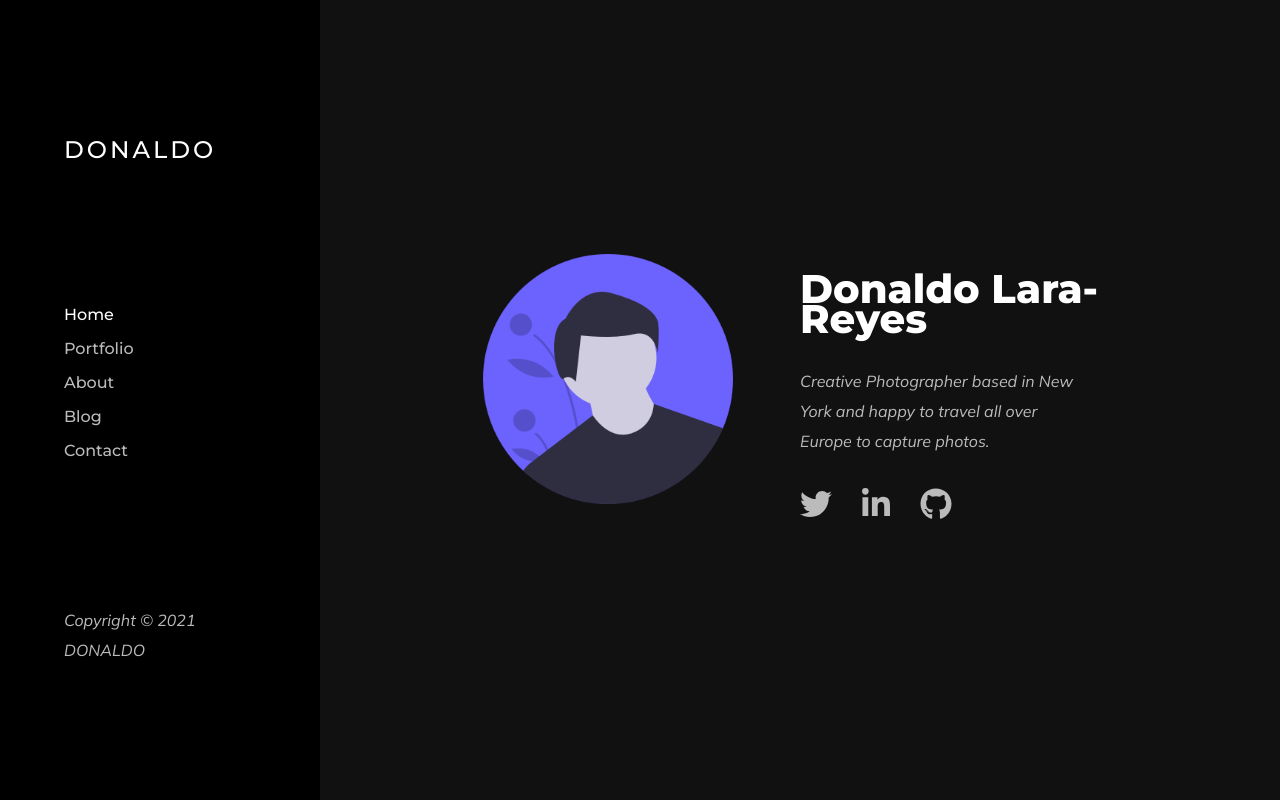
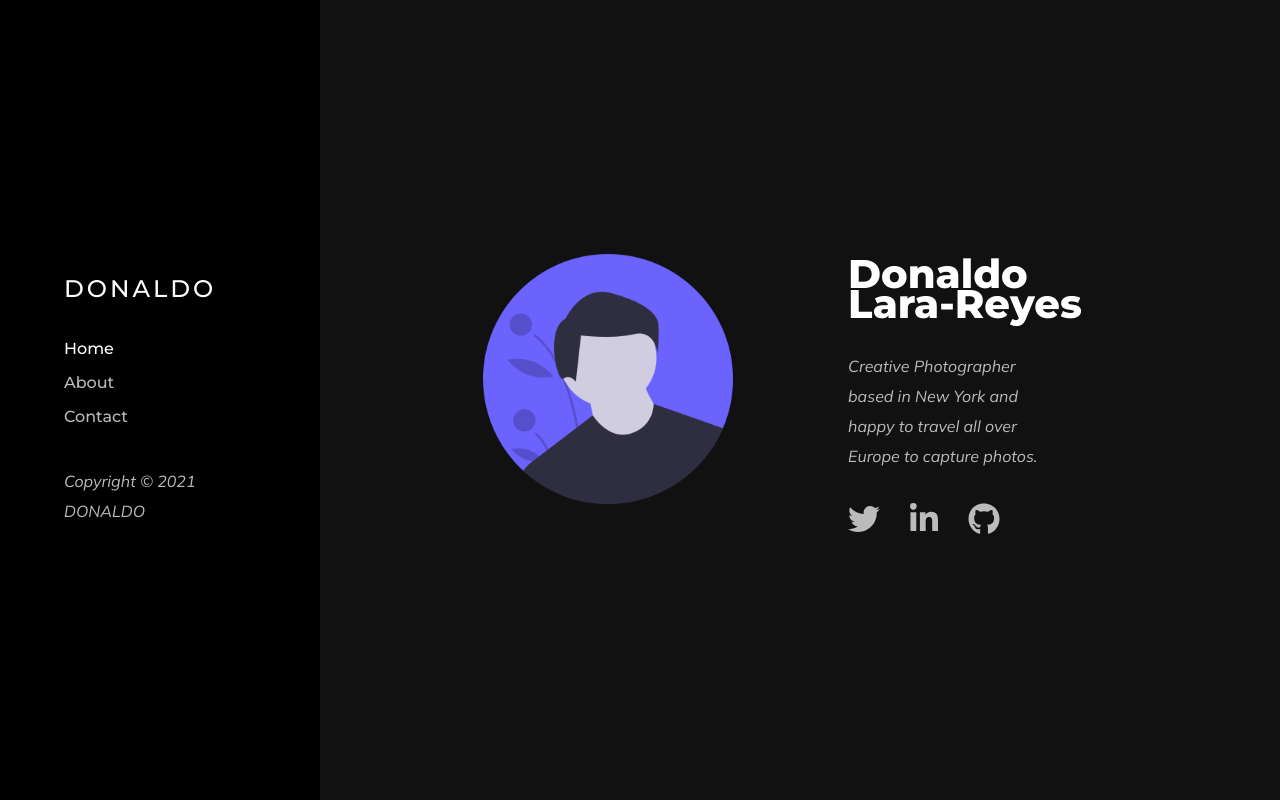
Before and after one commit to DonaldoLR/portfolio-website, a React (Create React App) app: page / in a window 1280 px wide. Built offline with nearby package versions, Linux system fonts and the light colour scheme.

Commit message:
added redirect file

```diff
--- a/src/Components/Navigation.js
+++ b/src/Components/Navigation.js
@@ -17,24 +17,21 @@ const Navigation = () => {
               Home
             </NavLink>
           </li>
-
-          <li className='nav-list-item'>
+          {/* <li className='nav-list-item'>
             <NavLink to='/Portfolio' className='nav-link' onClick={toggleMenu}>
               Portfolio
             </NavLink>
-          </li>
-
+          </li> */}
           <li className='nav-list-item'>
             <NavLink to='/About' className='nav-link' onClick={toggleMenu}>
               About
             </NavLink>
           </li>
-
-          <li className='nav-list-item'>
+          {/* <li className='nav-list-item'>
             <NavLink to='/Blog' className='nav-link' onClick={toggleMenu}>
               Blog
             </NavLink>
-          </li>
+          </li> */}
           <li className='nav-list-item'>
             <NavLink to='/Contact' className='nav-link' onClick={toggleMenu}>
               Contact
--- a/src/Pages/Home/Home.js
+++ b/src/Pages/Home/Home.js
@@ -1,10 +1,10 @@
 import React from 'react';
 import avatar from '../../Assets/avatar.png';
 import { FontAwesomeIcon } from '@fortawesome/react-fontawesome';
-import { NavLink } from 'react-router-dom';
+
 const Home = () => {
   return (
-    <section className='container'>
+    <section>
       <div className='landing-hero'>
         <div className='landing-image'>
           <img alt='Donaldo Avatar' src={avatar} width='100%' />
@@ -17,17 +17,29 @@ const Home = () => {
           </p>
           <ul>
             <li>
-              <a href='https://twitter.com/DonaldoLR' target='_blank'>
+              <a
+                href='https://twitter.com/DonaldoLR'
+                target='_blank'
+                rel='noreferrer'
+              >
                 <FontAwesomeIcon icon={['fab', 'twitter']} size='2x' />
               </a>
             </li>
             <li>
-              <a href='https://www.linkedin.com/in/donaldolr/' target='_blank'>
+              <a
+                href='https://www.linkedin.com/in/donaldolr/'
+                target='_blank'
+                rel='noreferrer'
+              >
                 <FontAwesomeIcon icon={['fab', 'linkedin-in']} size='2x' />
               </a>
             </li>
             <li>
-              <a href='https://github.com/DonaldoLR' target='_blank'>
+              <a
+                href='https://github.com/DonaldoLR'
+                target='_blank'
+                rel='noreferrer'
+              >
                 <FontAwesomeIcon icon={['fab', 'github']} size='2x' />
               </a>
             </li>
--- a/src/Styles/3-Layout/_navigation.scss
+++ b/src/Styles/3-Layout/_navigation.scss
@@ -79,6 +79,7 @@ nav {
     width: unset;
   }
   nav {
+    justify-content: center;
     align-items: unset;
     flex-direction: column;
     height: 100vh;
@@ -88,6 +89,7 @@ nav {
     display: block;
   }
   .nav-list {
+    margin: 30px 0;
     flex-direction: column;
     width: initial;
   }
--- a/src/Styles/5-Templates/_home.scss
+++ b/src/Styles/5-Templates/_home.scss
@@ -14,11 +14,14 @@
     font-size: 2.5em;
   }
   p {
-    max-width: 50%;
     margin: 2em auto;
+    max-width: 450px;
   }
 }
-
+.landing-content {
+  max-width: 75%;
+  margin: 0 auto;
+}
 .landing-image {
   margin-bottom: 4vh;
 }
```
Also changed, not shown: src/Pages/App.js (+4 -4 lines), 1 other file (tests, documents, lock files or other folders).
